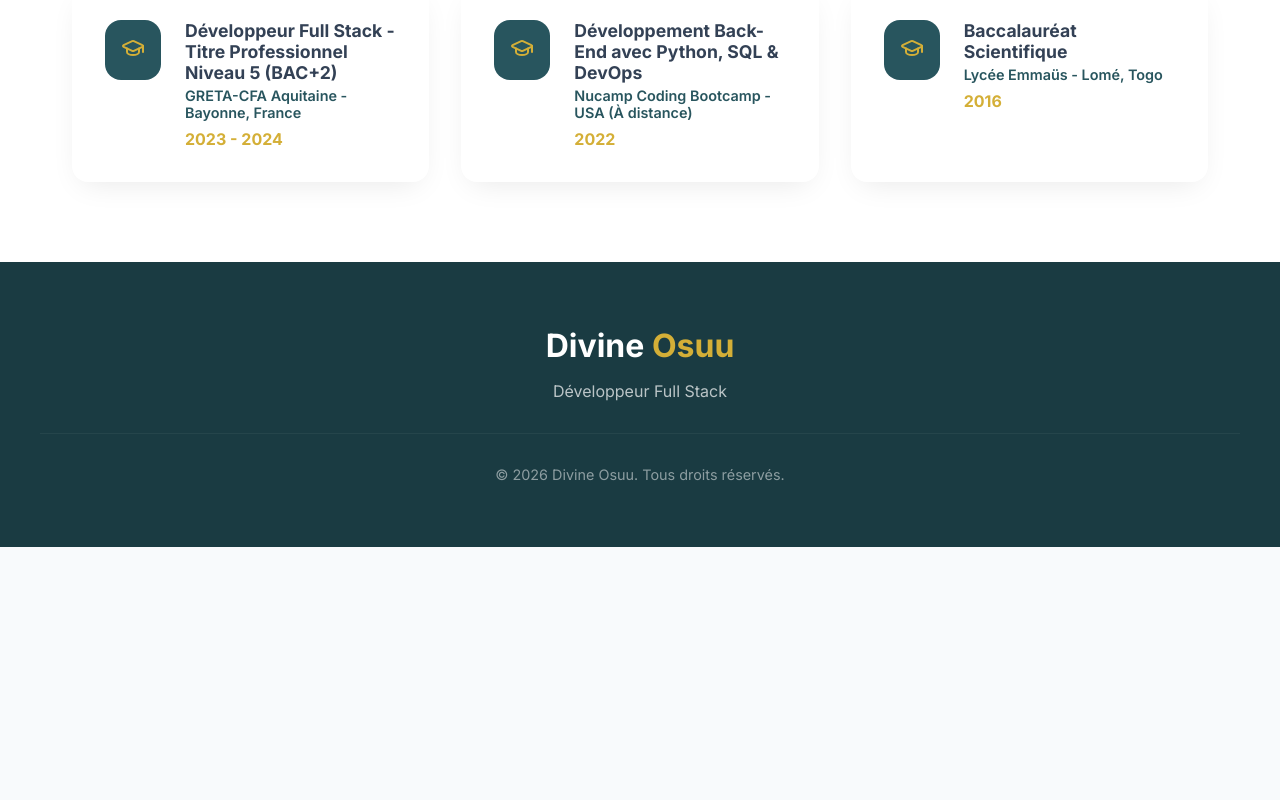
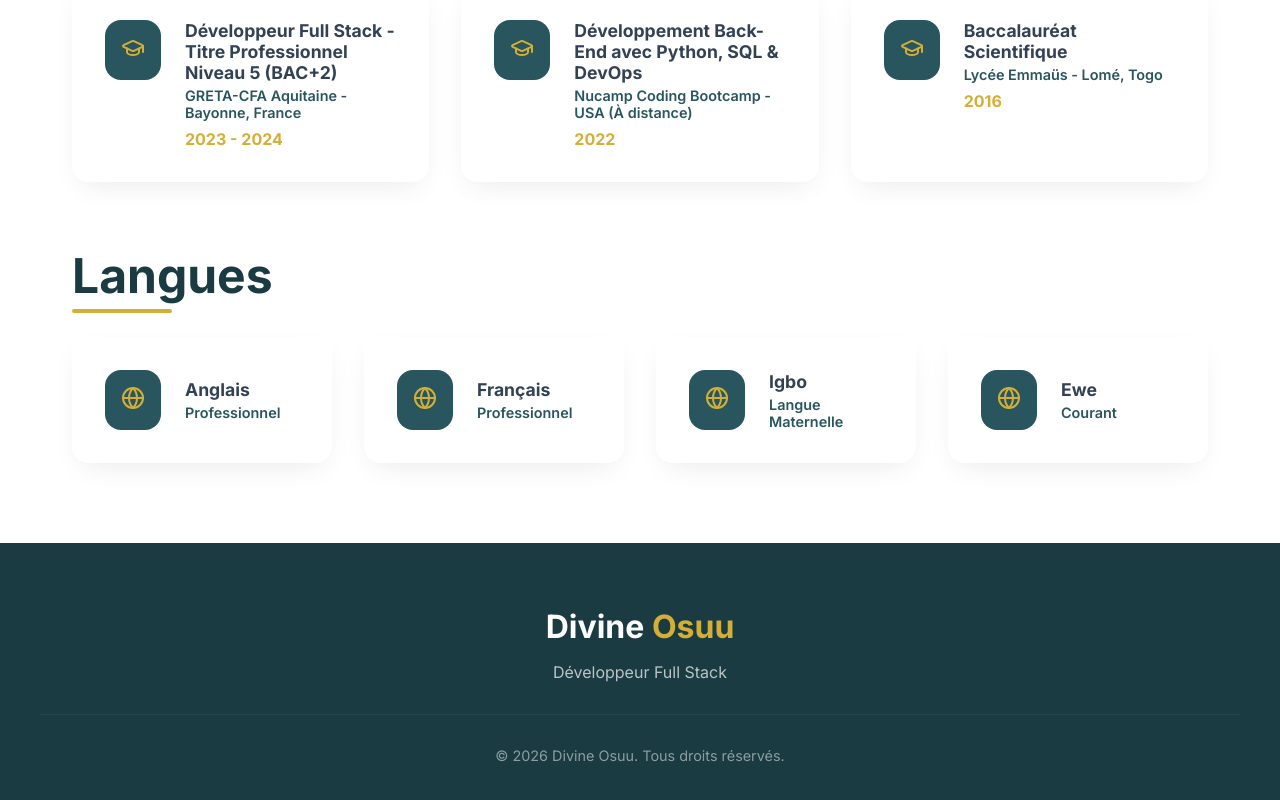
Before and after one commit to Div-divine/my_cv, a Next.js app: page / in a window 1280 px wide. Shown: the part 5641-6441 px from the top of the page. Before the commit the page ends 6188 px from the top, so only its background shows below. Built offline with nearby package versions, Linux system fonts and the light colour scheme.

Commit message:
Add spoken  languagues section in website

```diff
--- a/src/components/CVDocument.tsx
+++ b/src/components/CVDocument.tsx
@@ -70,12 +70,15 @@ const s = StyleSheet.create({
     borderWidth: 2.5,
     borderColor: C.gold,
     overflow: 'hidden',
+    justifyContent: 'center',
     alignItems: 'center',
-    justifyContent: 'center',
+    backgroundColor: C.primary,
   },
+
   profileImage: {
-    width: 64,
-    height: 64,
+    width: 58,
+    height: 58,
+    borderRadius: 29,
     objectFit: 'cover',
   },
   headerContent: {
@@ -408,7 +411,9 @@ const CVDocument = ({ lang = 'en' }: { lang?: Lang }) => {
             </View>
           ))}
 
-          <Section title={t.skillsTitle} />
+          <View break>
+            <Section title={t.skillsTitle} />
+          </View>
           <View style={{ flexDirection: 'row', gap: 16 }}>
             <View style={{ flex: 1 }}>
               <SkillGroup label={t.skillCategories.backendAuth} skills={t.skillItems.backendAuth} />
@@ -421,9 +426,7 @@ const CVDocument = ({ lang = 'en' }: { lang?: Lang }) => {
             </View>
           </View>
 
-          <View break>
-            <Section title={t.leadershipTitle} />
-          </View>
+          <Section title={t.leadershipTitle} />
 
           {t.leadershipRoles.map((role, idx) => (
             <View key={idx} style={s.expItem}>
--- a/src/components/Education.tsx
+++ b/src/components/Education.tsx
@@ -1,7 +1,7 @@
 'use client';
 
 import React from 'react';
-import { GraduationCap } from 'lucide-react';
+import { GraduationCap, Globe } from 'lucide-react';
 import { useLanguage } from './LanguageContext';
 
 const Education = () => {
@@ -29,6 +29,25 @@ const Education = () => {
           </div>
         ))}
       </div>
+      <h2 className="h2" style={{ marginTop: '4rem' }}>{t.pdf.languagesTitle}</h2>
+      <div style={{ display: 'grid', gridTemplateColumns: 'repeat(auto-fit, minmax(250px, 1fr))', gap: '2rem' }}>
+        {t.pdf.languages.map((lang, index) => (
+          <div key={index} className="card glass" style={{ display: 'flex', gap: '1.5rem', alignItems: 'center' }}>
+            <div style={{
+              backgroundColor: 'var(--color-primary)',
+              padding: '1rem',
+              borderRadius: '1rem',
+              color: 'var(--color-gold)'
+            }}>
+              <Globe size={24} />
+            </div>
+            <div>
+              <h3 style={{ fontSize: '1.1rem', fontWeight: 700, marginBottom: '0.25rem' }}>{lang.name}</h3>
+              <p style={{ color: 'var(--color-primary)', fontWeight: 600, fontSize: '0.9rem' }}>{lang.level}</p>
+            </div>
+          </div>
+        ))}
+      </div>
     </section>
   );
 };
--- a/src/translations.ts
+++ b/src/translations.ts
@@ -284,6 +284,7 @@ export const translations = {
         { name: 'English', level: 'Professional' },
         { name: 'French', level: 'Professional' },
         { name: 'Igbo', level: 'Native' },
+        { name: 'Ewe', level: 'Fluent' },
       ],
 
       projectItems: [
@@ -607,6 +608,7 @@ export const translations = {
         { name: 'Anglais', level: 'Professionnel' },
         { name: 'Français', level: 'Professionnel' },
         { name: 'Igbo', level: 'Langue Maternelle' },
+        { name: 'Ewe', level: 'Courant' },
       ],
 
       projectItems: [
```
